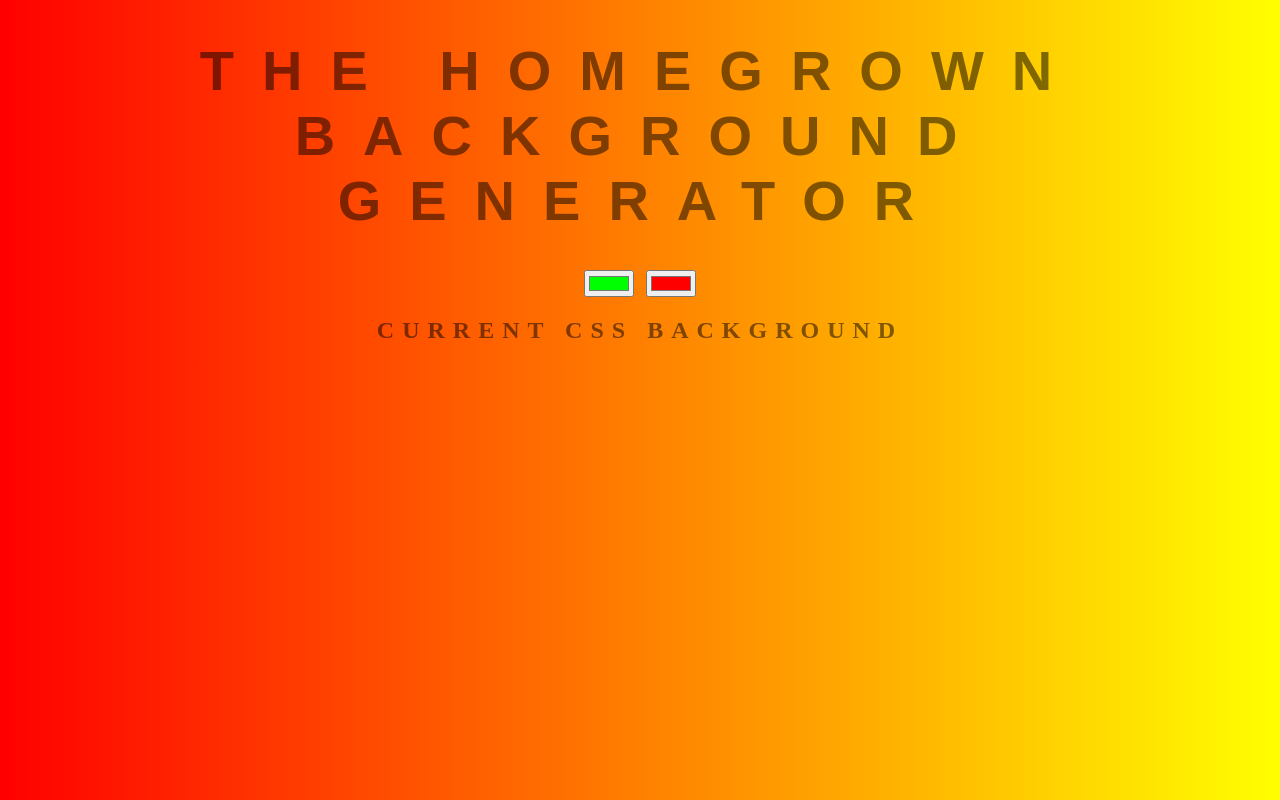
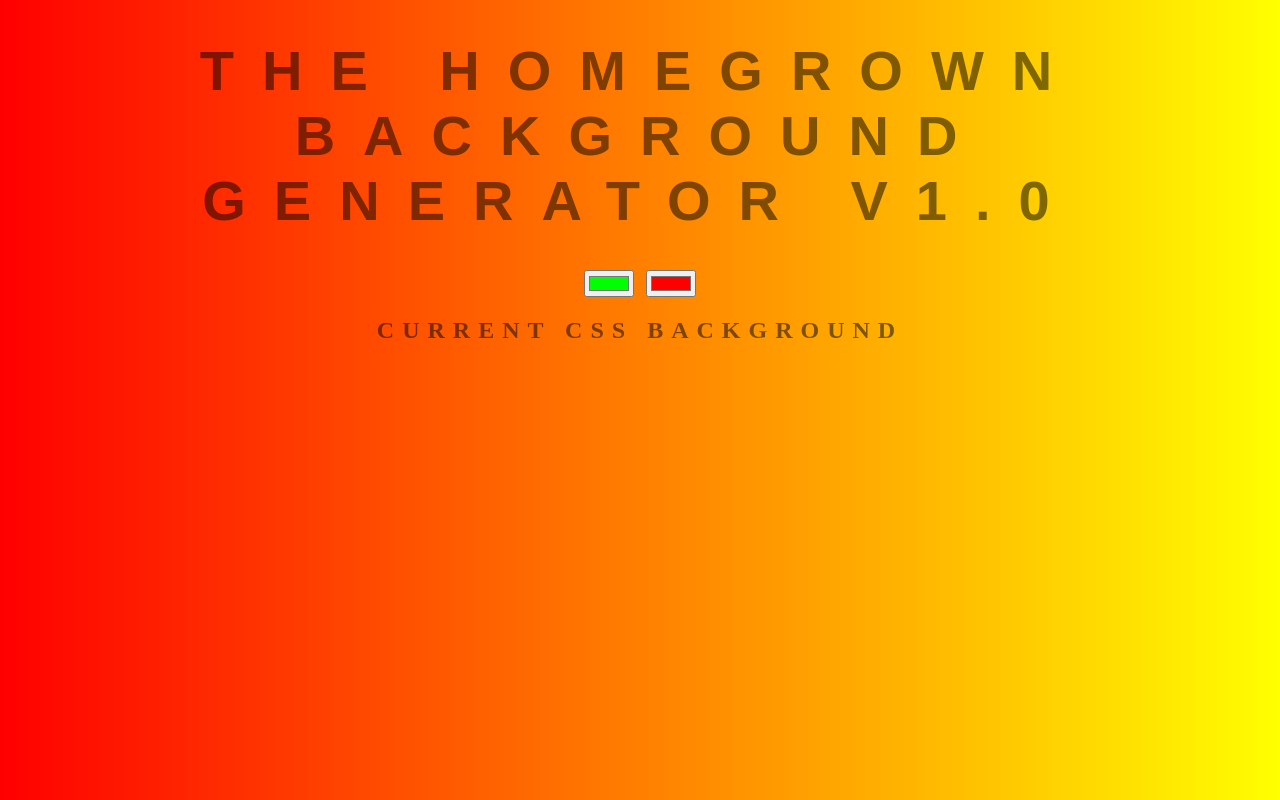
Before and after one commit to mocon76139/background-generator, a plain HTML site: page index.html in a window 1280 px wide. Drawn offline with Linux system fonts and the light colour scheme.

Commit message:
made change to title in index.html

```diff
--- a/index.html
+++ b/index.html
@@ -12,7 +12,7 @@
 </head>
 
 <body id="gradient">
-  <h1> The Homegrown Background Generator</h1>
+  <h1> The Homegrown Background Generator v1.0</h1>
   <input class="color1" type="color" name="color1" value="#00ff00">
   <input class="color2" type="color" name="color2" value="#ff0000">
   <h2>Current CSS Background</h2>
```
